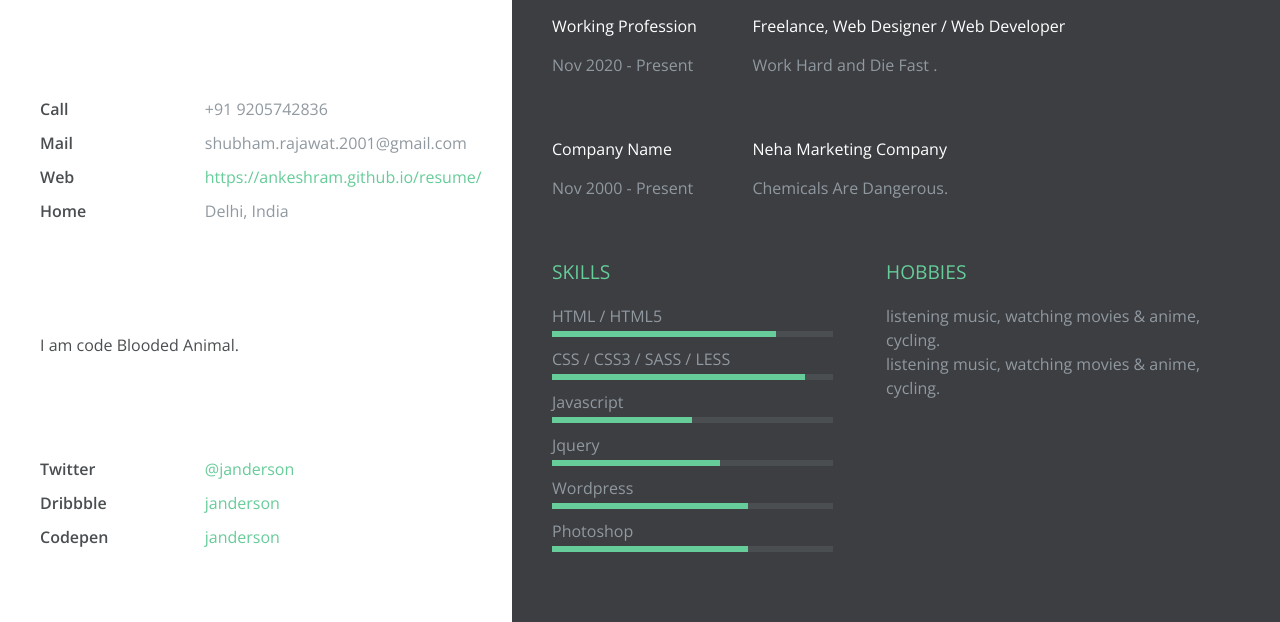
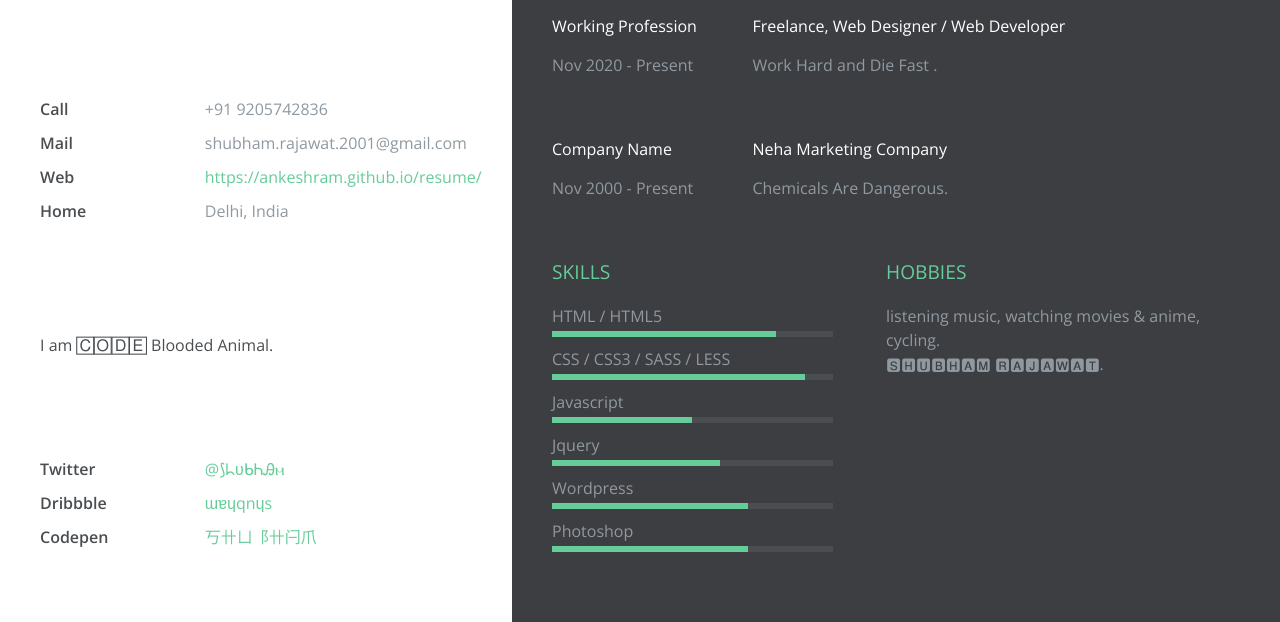
Before and after one commit to Ankeshram/resume, a plain HTML site: page index.html in a window 1280 px wide. Shown: the part 213-835 px from the top of the page. Drawn offline with nearby package versions, Linux system fonts and the light colour scheme.

Commit message:
Update index.html

```diff
--- a/index.html
+++ b/index.html
@@ -66,7 +66,7 @@
         </ul>
       </div>
       <div class="contact-presentation"> <!-- YOUR PRESENTATION RESUME  -->
-      	<p><span class="bold"> I am code Blooded Animal. </p>
+      	<p><span class="bold"> I am 🄲🄾🄳🄴 Blooded Animal. </p>
       </div>
       <div class="contact-social clearfix">
       	<ul class="list-titles">
@@ -75,9 +75,9 @@
       		<li>Codepen</li>
       	</ul>
         <ul class="list-content"> <!-- REMEMBER TO PUT THE URL ON THE HREF TAG  -->
-      		<li><a href="">@janderson</a></li> <!-- YOUR TWITTER USER  -->
-      		<li><a href="">janderson</a></li> <!-- YOUR DRIBBBLE USER  -->
-      		<li><a href="">janderson</a></li> <!-- YOUR BEHANCE USER  -->
+      		<li><a href="">@⟆ᖺυᑲᏂᎯⲙ</a></li> <!-- YOUR TWITTER USER  -->
+      		<li><a href="">ɯɐɥqnɥs</a></li> <!-- YOUR DRIBBBLE USER  -->
+      		<li><a href="">丂卄ㄩ⻏卄闩爪</a></li> <!-- YOUR BEHANCE USER  -->
       	</ul>
       </div>
 		</div>
@@ -144,7 +144,7 @@
         <h3 class="section-title">Hobbies</h3>  <!-- DESCRIPTION OF YOUR HOBBIES -->
         <p> listening music, watching movies & anime, cycling.</p>
 
-        <p> listening music, watching movies & anime, cycling.</p>
+        <p> 🆂🅷🆄🅱🅷🅰🅼 🆁🅰🅹🅰🆆🅰🆃.</p>
       </div>
 
   	</div>
```
